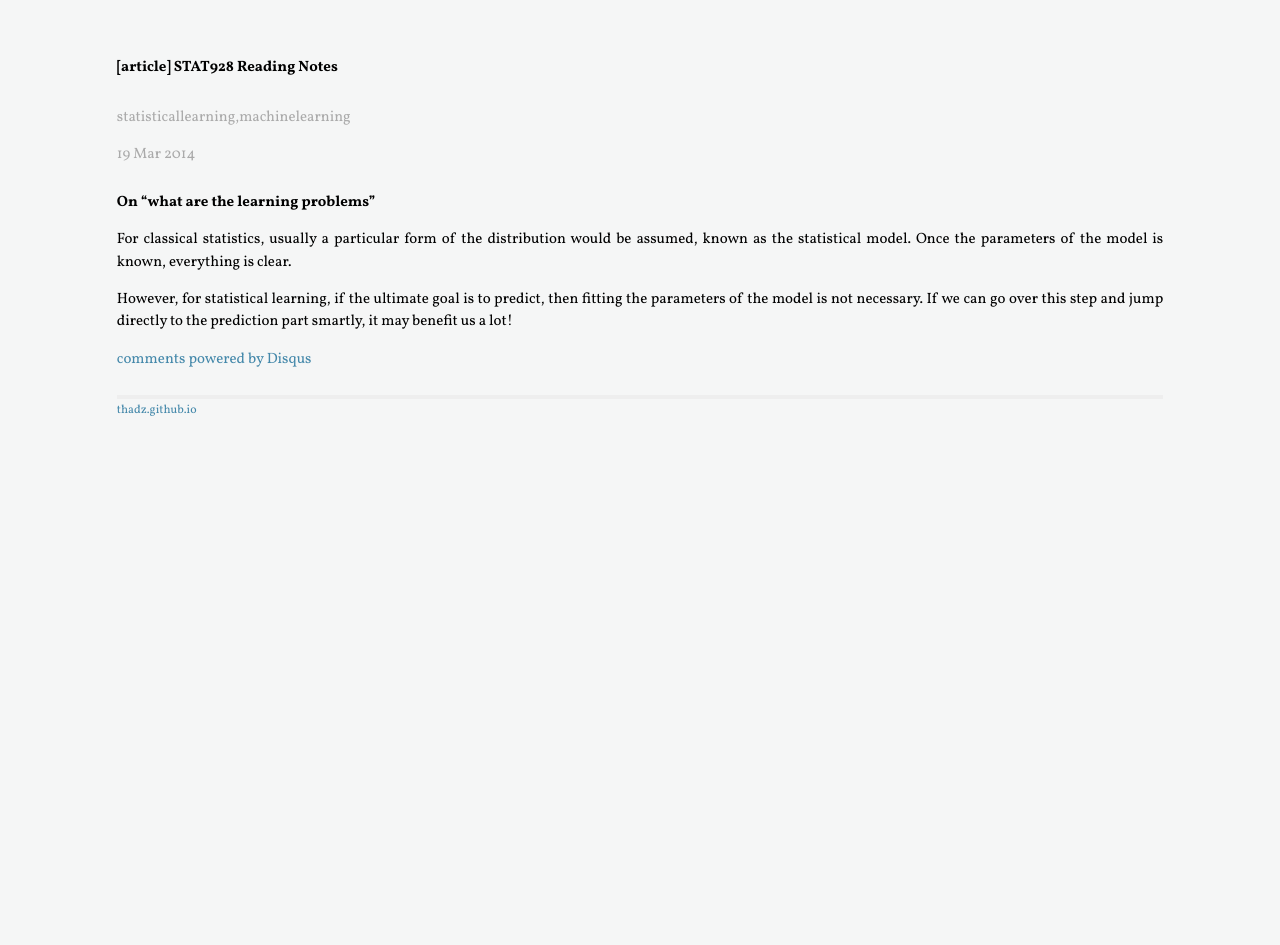
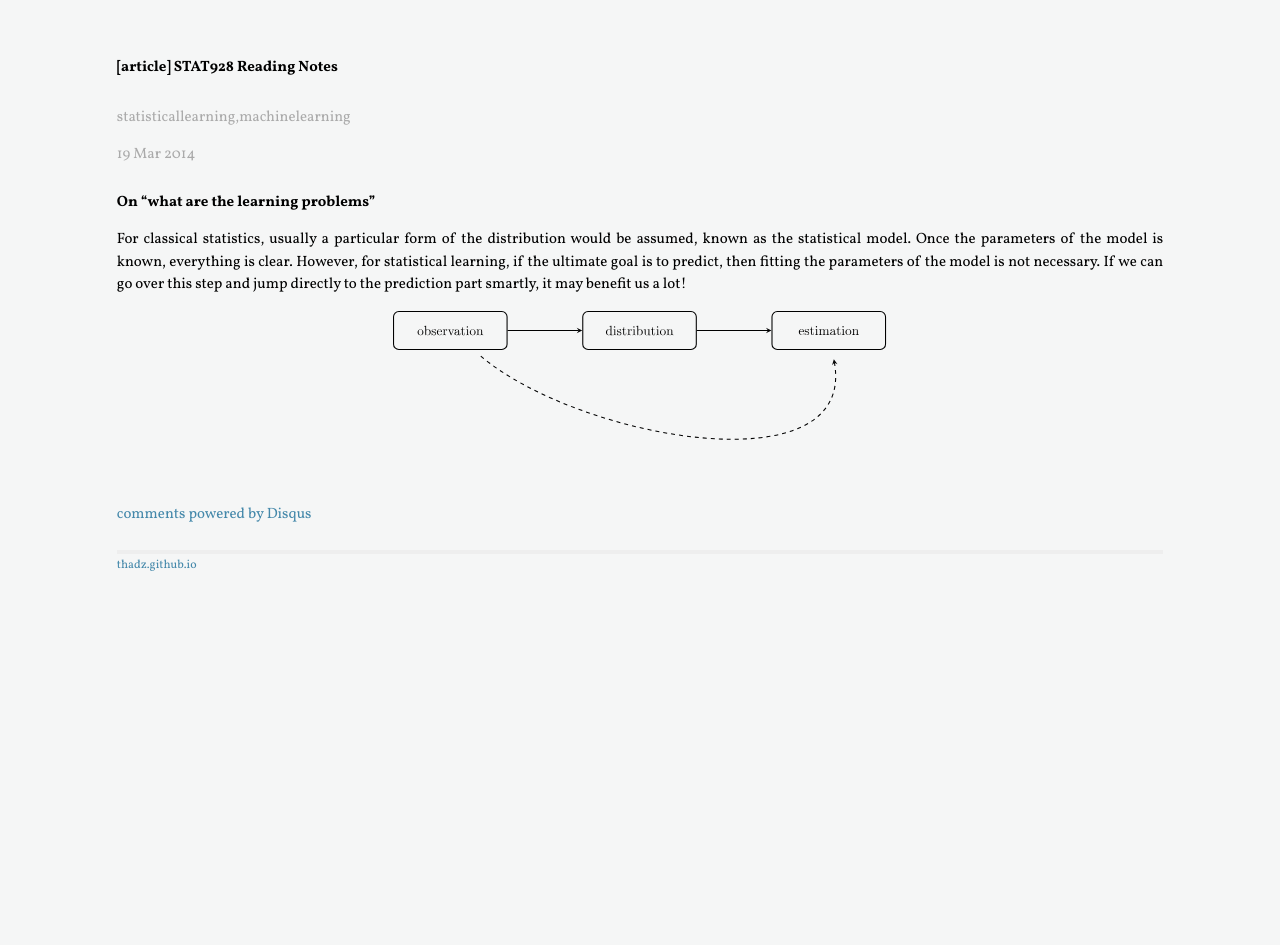
Before and after one commit to Thadz/thadz.github.io, a Jekyll site: the page built from _posts/2014-03-19-stat928-reading-notes.md, in a window 1280 px wide. Built offline with Jekyll 4.4.1, drawn with Linux system fonts in a browser that asks for light colours; some web fonts are replaced; Markdown is read by kramdown in place of the engine named in the settings; comment, search, counter and statistics services are not loaded.

Commit message:
experimenting

```diff
--- a/_posts/2014-03-19-stat928-reading-notes.md
+++ b/_posts/2014-03-19-stat928-reading-notes.md
@@ -7,6 +7,6 @@ tags: statistical learning, machine learning
 
 # On "what are the learning problems"
 
-For classical statistics, usually a particular form of the distribution would be assumed, known as the statistical model. Once the parameters of the model is known, everything is clear.
+For classical statistics, usually a particular form of the distribution would be assumed, known as the statistical model. Once the parameters of the model is known, everything is clear. However, for statistical learning, if the ultimate goal is to predict, then fitting the parameters of the model is not necessary. If we can go over this step and jump directly to the prediction part smartly, it may benefit us a lot!
 
-However, for statistical learning, if the ultimate goal is to predict, then fitting the parameters of the model is not necessary. If we can go over this step and jump directly to the prediction part smartly, it may benefit us a lot!
+![learning-problems-1](/img/2014-03-19-stat928-reading-notes/learning-problems-1.svg)
--- a/css/main.css
+++ b/css/main.css
@@ -41,6 +41,12 @@ html, button, input, select, textarea,
 }
 
 ol, ul {padding: 0px 10px;}
+
+img {
+    display: block;
+    margin-left: auto;
+    margin-right: auto;
+}
 
 /*****************************************************************************/
 /*
```
